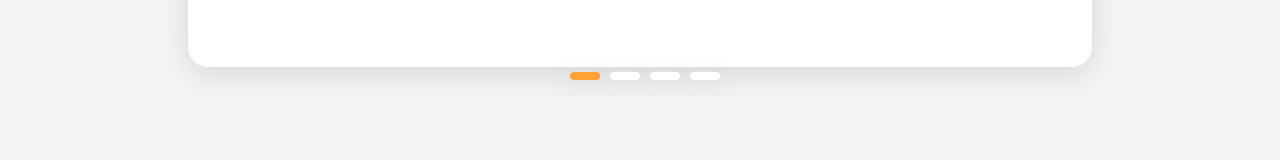
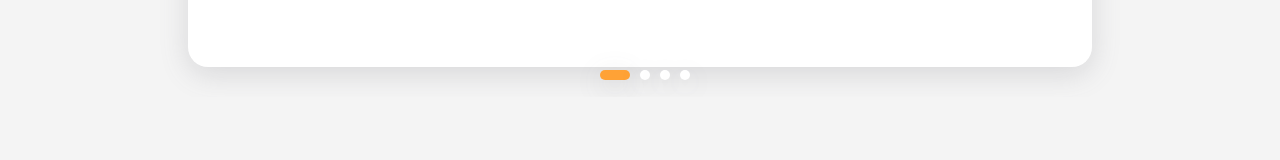
Before and after one commit to IEEE-CS-JMI-Student-Chapter/react-website, a React (Create React App) app: page / in a window 1280 px wide. Shown: the part 2015-2175 px from the top of the page. Built offline with nearby package versions, Linux system fonts and the light colour scheme.

Commit message:
carousel thumbs update

```diff
--- a/src/components/Carousel/Carousel.module.css
+++ b/src/components/Carousel/Carousel.module.css
@@ -39,16 +39,20 @@
 .indicator {
   display: inline-block;
   cursor: pointer;
-  height: 8px;
-  width: 30px;
+  height: 10px;
+  width: 10px;
+
   background-color: var(--white);
   box-shadow: rgba(100, 100, 111, 0.2) 0px 7px 29px 0px;
   margin-left: 10px;
 
-  border-radius: 10px;
+  border-radius: 50%;
   transition: all 0.3s ease-in-out;
 }
 .indicator-selected {
+  width: 30px;
+  border-radius: 10px;
+
   background-color: var(--orange);
   transition: all 0.3s ease-in-out;
 }
```
